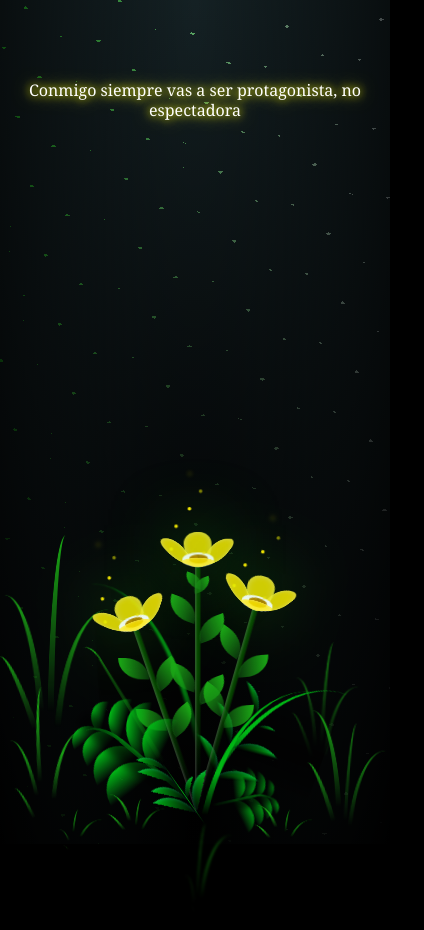
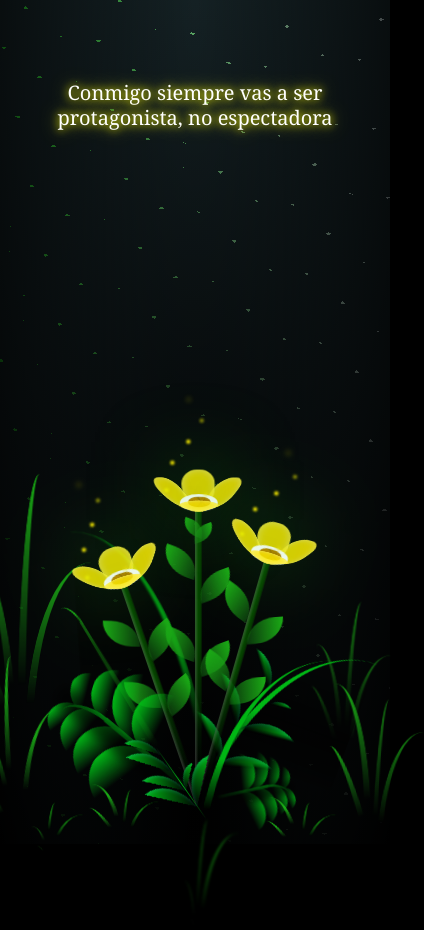
Before and after one commit to jazambrano21/Sorpresa.io, a plain HTML site: page FLORES.html in a window 390 px wide. Shown: the whole page, 424 px wide, since content can reach past the window. Drawn offline with Linux system fonts and the light colour scheme.

Commit message:
Mejora vista movil de flores y mensaje

```diff
--- a/css/main.css
+++ b/css/main.css
@@ -56,6 +56,17 @@ body {
 .flowers {
   position: relative;
   transform: scale(0.9);
+}
+
+@media screen and (max-width: 600px) {
+  .flower-message {
+    width: 94vw;
+    font-size: 1.25rem;
+  }
+
+  .flowers {
+    transform: scale(1.08);
+  }
 }
 
 .flower {
```
